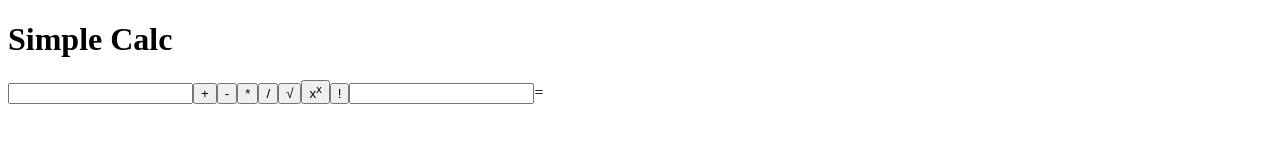
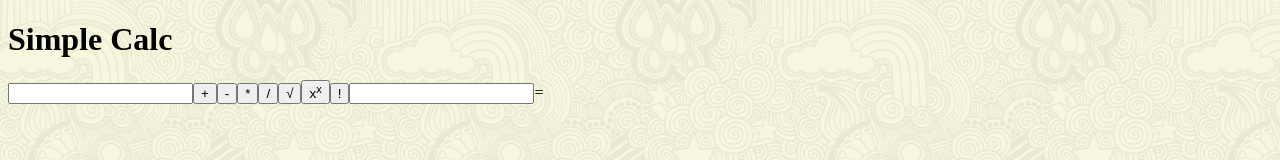
Before and after one commit to Thomaley/simple-calc, a plain HTML site: page index.html in a window 1280 px wide. Drawn offline with Linux system fonts and the light colour scheme; the site is published under a folder, as on GitHub Pages, so addresses that start at the root find nothing.

Commit message:
fixed leading slashes

```diff
--- a/index.html
+++ b/index.html
@@ -1 +1 @@
-<!DOCTYPE html><html lang="en"><head><meta charset="UTF-8"><title>Client Template</title><link rel="stylesheet" href="/css/app.css"></head><body><h1>Simple Calc</h1><input id="num1" type="text"><button id="add">+</button><button id="subt">-</button><button id="mult">*</button><button id="divi">/</button><button id="root">&#x221a</button><button id="expo">x<sup>x</sup></button><button id="fact">!</button><input id="num2" type="text"><span>=</span><span id="answer"></span><script src="/js/vendor/jquery-2.1.0.js"></script><script src="/js/source/main.js"></script></body></html>
+<!DOCTYPE html><html lang="en"><head><meta charset="UTF-8"><title>Client Template</title><link rel="stylesheet" href="css/app.css"></head><body><h1>Simple Calc</h1><input id="num1" type="text"><button id="add">+</button><button id="subt">-</button><button id="mult">*</button><button id="divi">/</button><button id="root">&#x221a</button><button id="expo">x<sup>x</sup></button><button id="fact">!</button><input id="num2" type="text"><span>=</span><span id="answer"></span><script src="js/vendor/jquery-2.1.0.js"></script><script src="js/source/main.js"></script></body></html>
```
